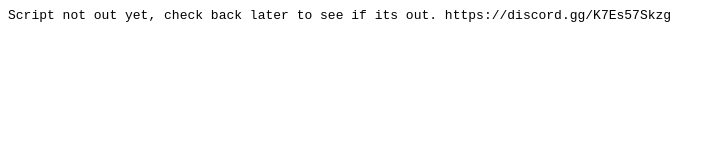
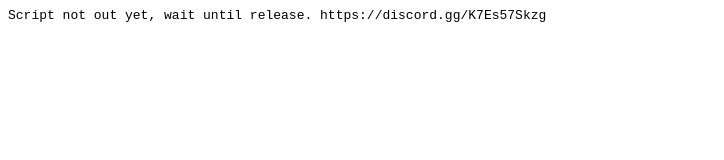
Before and after one commit to definixion/definedx.github.io, a plain HTML site: page script.html in a window 1280 px wide. Shown: the whole page, without its empty margins (0-724 px from the left). Drawn offline with Linux system fonts and the light colour scheme.

Commit message:
Update script.html

```diff
--- a/script.html
+++ b/script.html
@@ -1 +1,8 @@
-<plaintext>Script not out yet, check back later to see if its out. https://discord.gg/K7Es57Skzg
+<html>
+<head>
+<meta name="color-scheme" content="light dark">
+</head>
+<body>
+    <pre style="word-wrap: break-word; white-space: pre-wrap;">Script not out yet, wait until release. https://discord.gg/K7Es57Skzg</pre>
+</body>
+</html>
```
